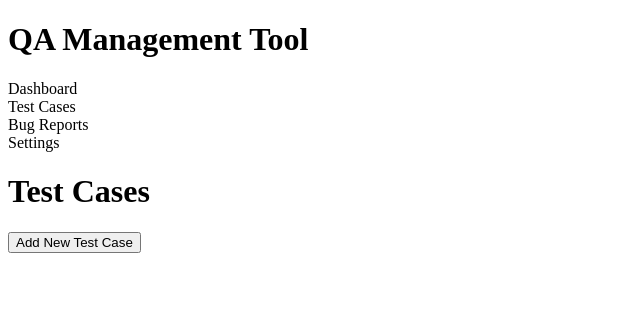
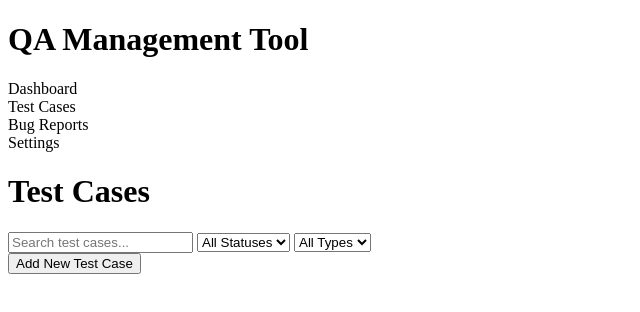
Before and after one commit to mryoshizaki/qa-management-app, a plain HTML site: page index.html in a window 1280 px wide. Both pictures are taken after a click on the element "Test Cases". Shown: the whole page, without its empty margins (0-640 px from the left). Drawn offline with Linux system fonts and the light colour scheme.

Commit message:
html for filtering test cases

```diff
--- a/index.html
+++ b/index.html
@@ -22,12 +22,29 @@
             </div>
 
             <div class="content">
+                <!-- Dashboard Section -->
                 <div id="dashboard" class="section active">
                     <h1>Dashboard</h1>
                 </div>
 
+                <!-- Test Cases Section -->
                 <div id="testcases" class="section">
                     <h1>Test Cases</h1>
+
+                    <div class="search-filter">
+                        <input type="text" id="testSearch" placeholder="Search test cases...">
+                        <select id="testStatusFilter">
+                            <option value="">All Statuses</option>
+                            <option value="pending">Pending</option>
+                            <option value="pass">Pass</option>
+                            <option value="fail">Fail</option>
+                        </select>
+                        <select id="testTypeFilter">
+                            <option value="">All Types</option>
+                            <option value="web">Web App</option>
+                            <option value="api">API</option>
+                        </select>
+                    </div>
 
                     <button class="btn" onclick="showTestForm()">Add New Test Case</button>
 
@@ -76,15 +93,19 @@
                     </div>
                     <button class="btn" onclick="saveTest()">Save Test Case</button>
                     <button class="btn btn-danger" onclick="hideTestForm()">Cancel</button>
+
+                    <div id="testList" class="grid" style="margin-top: 20px;"></div>
                 </div>
+            </div>
 
-                <div id="bugreports" class="section">
-                    <h1>Bug Reports</h1>
-                </div>
+            <!-- Bug Reports Section -->
+            <div id="bugreports" class="section">
+                <h1>Bug Reports</h1>
+            </div>
 
-                <div id="settings" class="section">
-                    <h1>Settings</h1>
-                </div>
+            <!-- Settinggs Section -->
+            <div id="settings" class="section">
+                <h1>Settings</h1>
             </div>
         </div>
 
--- a/script.js
+++ b/script.js
@@ -10,8 +10,12 @@ function showSection(sectionId) {
 
 function showTestForm(){
     document.getElementById('test-form').style.display = 'block';
-};
+}
 
 function hideTestForm(){
     document.getElementById('test-form').style.display = '';
 }
+
+function saveTest(){
+
+}
```
